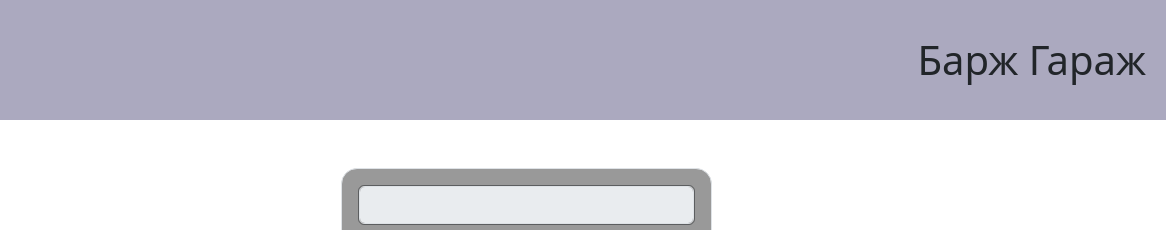
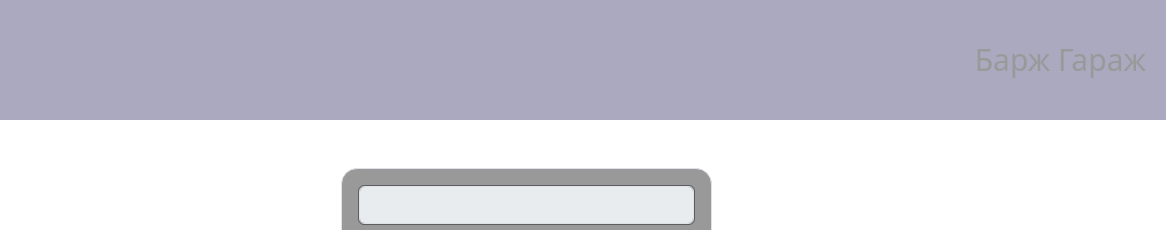
Before and after one commit to Dallary/Zadanie6, a plain HTML site: page index.html in a window 1280 px wide. Shown: the top 230 px of the page, 114-1280 px from the left. Drawn offline with nearby package versions, Linux system fonts and the light colour scheme.

Commit message:
Update style.css

```diff
--- a/style.css
+++ b/style.css
@@ -45,3 +45,9 @@ header
     height: 100px;
     margin: 10px;
 }
+header h1
+{
+    color: #999999;
+    text-align: center;
+    font-size: 30px;
+}
```
